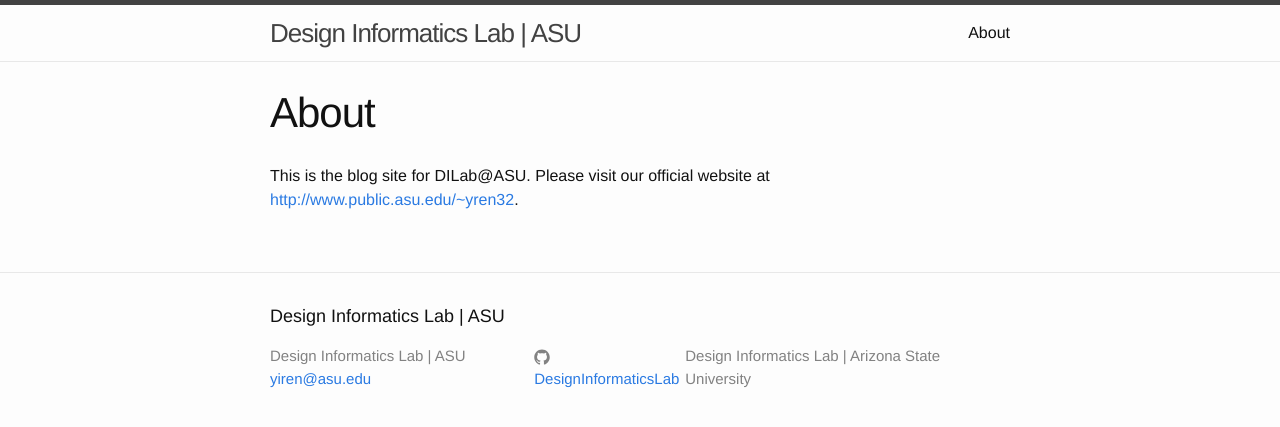
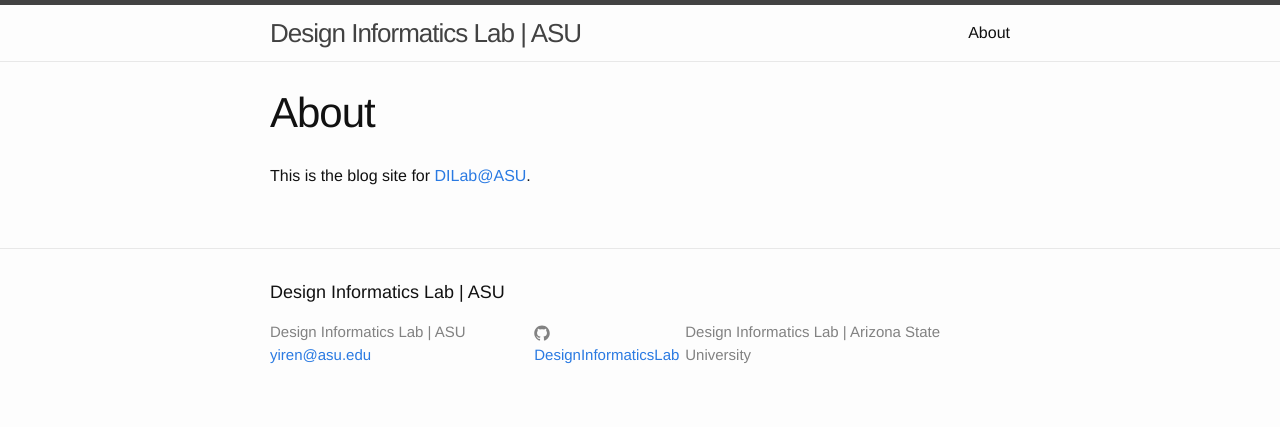
Before and after one commit to DesignInformaticsLab/DesignInformaticsLab.github.io, a Jekyll site: the page built from about.md, in a window 1280 px wide. Shown: the top 427 px of the page. Built offline with Jekyll 4.4.1, drawn with Linux system fonts in a browser that asks for light colours.

Commit message:
Updated about.md

```diff
--- a/about.md
+++ b/about.md
@@ -5,4 +5,4 @@
 published: true
 ---
 
-This is the blog site for DILab@ASU. Please visit our official website at [http://www.public.asu.edu/~yren32]({{ site.url }} http://www.public.asu.edu/~yren32).
+This is the blog site for [DILab@ASU]({{ site.url }} http://www.public.asu.edu/~yren32).
```
